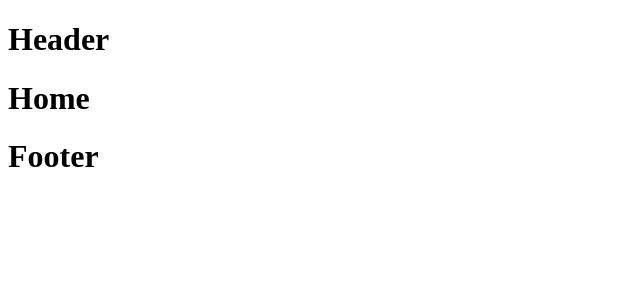
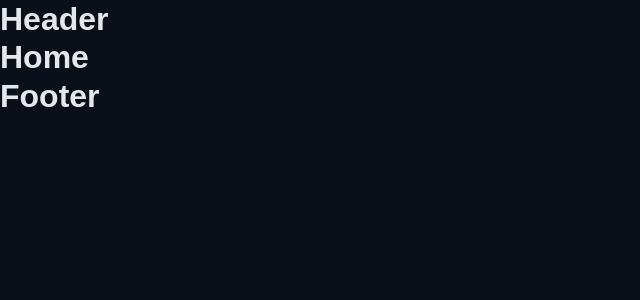
Before and after one commit to CodingClub-SATI/Coding-club-frontend-v1, a React (Vite) app: page / in a window 1280 px wide. Shown: the top 300 px of the page, without its empty margins (0-640 px from the left). Built offline with nearby package versions, Linux system fonts and the light colour scheme.

Commit message:
feat: add glocal css files

```diff
--- /dev/null
+++ b/src/styles/global.css
@@ -0,0 +1,230 @@
+:root {
+  color-scheme: dark;
+
+  /* =========================================
+      RGB Color Palette
+    ========================================= */
+  --bg-primary-rgb: 11, 15, 25;
+  --bg-secondary-rgb: 17, 24, 39;
+  --bg-muted-rgb: 31, 41, 55;
+  --bg-hover-rgb: 26, 34, 53;
+
+  --text-primary-rgb: 229, 231, 235;
+  --text-muted-rgb: 156, 163, 175;
+
+  --brand-primary-rgb: 0, 255, 136;
+  --brand-secondary-rgb: 139, 92, 246;
+  --brand-accent-rgb: 0, 245, 255;
+  --brand-destructive-rgb: 239, 68, 68;
+
+  --rank-gold-rgb: 255, 215, 0;
+  --rank-silver-rgb: 192, 192, 192;
+  --rank-bronze-rgb: 205, 127, 50;
+
+  /* =========================================
+      Constructed Colors
+    ========================================= */
+  --bg-primary: rgb(var(--bg-primary-rgb));
+  --bg-secondary: rgb(var(--bg-secondary-rgb));
+  --bg-muted: rgb(var(--bg-muted-rgb));
+  --bg-hover: rgb(var(--bg-hover-rgb));
+
+  --text-primary: rgb(var(--text-primary-rgb));
+  --text-muted: rgb(var(--text-muted-rgb));
+
+  --brand-primary: rgb(var(--brand-primary-rgb));
+  --brand-secondary: rgb(var(--brand-secondary-rgb));
+  --brand-accent: rgb(var(--brand-accent-rgb));
+  --brand-destructive: rgb(var(--brand-destructive-rgb));
+
+  --rank-gold: rgb(var(--rank-gold-rgb));
+  --rank-silver: rgb(var(--rank-silver-rgb));
+  --rank-bronze: rgb(var(--rank-bronze-rgb));
+
+  /* =========================================
+      Spacing System
+    ========================================= */
+  --space-letter: 0.05em;
+  --space-xs:  0.25rem;      /* 4px - Micro gaps */
+  --space-sm:  0.5rem;       /* 8px - Tight padding */
+  --space-md: 0.75rem;      /* 12px - Inputs, buttons */
+  --space-base: 1rem;         /* 16px - Default margins */
+  --space-lg: 1.5rem;       /* 24px - Card padding */
+  --space-xl: 2rem;         /* 32px - Container padding */
+  --space-2xl: 3rem;         /* 48px - Section breaks */
+  --space-3xl: 4rem;         /* 64px - Large padding */
+  --space-hero: 6rem;         /* 96px - Hero padding */
+
+  /* =========================================
+      UI Elements & Borders
+    ========================================= */
+  --container-main: 75rem;  /* 1200px */
+  --container-sm: 37.5rem;  /* 600px */
+  --header-height: 80px;
+
+  --border-default: var(--bg-muted);
+  --border-dim: rgba(var(--brand-primary-rgb), 0.15);
+  --border-glow: rgba(var(--brand-primary-rgb), 0.5);
+  --ring: var(--brand-accent);
+
+  --radius-xs: 0.25rem;
+  --radius-sm: 0.375rem;
+  --radius-md: 0.75rem;
+  --radius-lg: 1rem;
+  --radius-full: 999px;
+
+  --blur-sm: blur(4px);
+  --blur-md: blur(12px);
+
+  /* =========================================
+      Typography Scale
+    ========================================= */
+  --font-display: 'Orbitron', 'Exo 2', sans-serif;
+  --font-body: 'Inter', 'Poppins', sans-serif;
+
+  --text-xs:   0.75rem;     /* 12px - Tags, badges */
+  --text-sm:   0.875rem;    /* 14px - Secondary text */
+  --text-base: 1rem;        /* 16px - Main body copy */
+  --text-lg:   1.125rem;    /* 18px - Small headers */
+  --text-xl:   1.25rem;     /* 20px - Card titles */
+  --text-2xl:  1.5rem;      /* 24px - Section headers */
+  --text-3xl:  1.875rem;    /* 30px - Large headers */
+  --text-4xl:  2.25rem;     /* 36px - Page titles */
+  --text-5xl:  3rem;        /* 48px - Hero text */
+
+  /* =========================================
+      Z-Index Scale
+    ========================================= */
+  --z-canvas: 0;
+  --z-base: 1;
+  --z-sticky: 100;
+  --z-modal: 1000;
+  --z-toast: 9999;
+
+  /* =========================================
+      Animation & Timing
+    ========================================= */
+  --duration-fast: 150ms;
+  --duration-base: 300ms;
+  --duration-slow: 600ms;
+
+  /* =========================================
+      Effects & Shadows
+    ========================================= */
+  --transition-base:
+    all var(--duration-base) cubic-bezier(0.4, 0, 0.2, 1);
+
+  --shadow-glow-primary:
+    0 0 20px rgba(var(--brand-primary-rgb), 0.4),
+    0 0 40px rgba(var(--brand-primary-rgb), 0.2);
+  --shadow-glow-primary-dim:
+    0 0 8px rgba(var(--brand-primary-rgb), 0.3);
+
+  --shadow-glow-secondary:
+    0 0 20px rgba(var(--brand-secondary-rgb), 0.4),
+    0 0 40px rgba(var(--brand-secondary-rgb), 0.2);
+  --shadow-glow-accent:
+    0 0 20px rgba(var(--brand-accent-rgb), 0.4),
+    0 0 40px rgba(var(--brand-accent-rgb), 0.2);
+
+  --text-glow-primary:
+    0 0 10px rgba(var(--brand-primary-rgb), 0.7);
+  --text-glow-secondary:
+    0 0 10px rgba(var(--brand-secondary-rgb), 0.7);
+  --text-glow-accent:
+    0 0 10px rgba(var(--brand-accent-rgb), 0.7);
+}
+
+/* =========================================
+    Global Reset and Base Style
+  ========================================= */
+
+*, *::before, *::after {
+    box-sizing: border-box;
+    margin: 0;
+    padding: 0;
+}
+
+html {
+  scroll-behavior: smooth;
+  scrollbar-width: thin;
+  scroll-padding-top: var(--header-height);
+  scrollbar-color: var(--brand-primary) var(--bg-secondary);
+  -webkit-font-smoothing: antialiased;
+  -moz-osx-font-smoothing: grayscale;
+}
+
+html::-webkit-scrollbar { width: 6px; }
+html::-webkit-scrollbar-track { background: var(--bg-secondary); }
+html::-webkit-scrollbar-thumb {
+  background: var(--brand-primary);
+  border-radius: 3px;
+}
+
+body {
+    color: var(--text-primary);
+    background-color: var(--bg-primary);
+    font-family: var(--font-body);
+    line-height: 1.6;
+    overflow-x: hidden;
+}
+
+img, picture, video, canvas, svg {
+  display: block;
+  max-width: 100%;
+}
+
+input, button, textarea, select {
+  font: inherit;
+  color: inherit;
+  background: transparent;
+}
+
+:focus-visible {
+  outline: 2px solid var(--ring);
+  outline-offset: 4px;
+}
+
+/* =========================================
+    Typography
+  ========================================= */
+
+h1, h2, h3, h4 {
+  font-family: var(--font-display);
+  line-height: 1.2;
+}
+
+/* =========================================
+    Animation
+  ========================================= */
+@keyframes fadeInUp {
+  from { opacity: 0; transform: translateY(30px); }
+  to { opacity: 1; transform: translateY(0); }
+}
+
+@keyframes fadeIn {
+  from { opacity: 0; }
+  to { opacity: 1; }
+}
+
+@keyframes glowPulse {
+  0%, 100% { box-shadow: var(--shadow-glow-primary-dim); }
+  50% { box-shadow: var(--shadow-glow-primary); }
+}
+
+@keyframes float {
+  0%, 100% { transform: translateY(0px); }
+  50% { transform: translateY(-12px); }
+}
+
+/* =========================================
+    Motion sensitivity as per OS settings
+  ========================================= */
+@media (prefers-reduced-motion: reduce) {
+  *, *::before, *::after {
+    animation-duration: 0.01ms !important;
+    animation-iteration-count: 1 !important;
+    transition-duration: 0.01ms !important;
+    scroll-behavior: auto !important;
+  }
+}
--- /dev/null
+++ b/src/styles/utilities.css
@@ -0,0 +1,88 @@
+/* =========================================
+    Layout and Spacing
+  ========================================== */
+.app-wrapper { position: relative; z-index: var(--z-base); }
+.section { padding: var(--space-hero) 0; }
+.container {
+  max-width: var(--container-main);
+  padding: 0 var(--space-xl);
+  margin: 0 auto;
+}
+
+.grid-2 { display: grid; grid-template-columns: repeat(2, 1fr); gap: var(--space-xl); }
+.grid-3 { display: grid; grid-template-columns: repeat(3, 1fr); gap: var(--space-xl); }
+.grid-4 { display: grid; grid-template-columns: repeat(4, 1fr); gap: var(--space-xl); }
+
+@media (max-width: 900px) {
+  .grid-3 { grid-template-columns: repeat(2, 1fr); }
+  .grid-4 { grid-template-columns: repeat(2, 1fr); }
+}
+@media (max-width: 600px) {
+  .grid-2, .grid-3, .grid-4 { grid-template-columns: 1fr; }
+  .section { padding: var(--space-2xl) 0; }
+}
+
+/* =========================================
+    Typography Utilities
+  ========================================== */
+.section-title {
+  font-size: clamp(var(--text-2xl), calc(1rem + 3vw), var(--text-4xl));
+  text-align: center;
+  margin-bottom: var(--space-md);
+  color: var(--text-primary);
+}
+.section-subtitle {
+  text-align: center;
+  color: var(--text-muted);
+  margin-bottom: var(--space-2xl);
+  font-size: var(--text-base);
+}
+
+.text-primary-glow {
+    color: var(--brand-primary);
+    text-shadow: var(--text-glow-primary);
+}
+.text-secondary-glow {
+    color: var(--brand-secondary);
+    text-shadow: var(--text-glow-secondary);
+}
+
+.neon-divider {
+  height: 1px;
+  background: linear-gradient(to right, transparent, var(--brand-primary), var(--brand-secondary), transparent);
+  margin: 0;
+  opacity: 0.4;
+}
+
+/* =========================================
+    Animation Utility Classes
+  ========================================== */
+.fade-up { animation: fadeInUp var(--duration-slow) ease forwards; }
+.fade-in { animation: fadeIn var(--duration-slow) ease forwards; }
+
+@keyframes scanline {
+  0% { top: -10px; }
+  100% { top: 100%; }
+}
+
+@keyframes blink {
+  0%, 100% { opacity: 1; }
+  50% { opacity: 0; }
+}
+
+/* ===================================================
+    Utility classes to apply the animations in React
+  ==================================================== */
+.animate-scanline {
+  position: absolute; /* Add absolute positioning */
+  left: 0;
+  width: 100%;
+  height: 2px; /* Or whatever thickness you want */
+  background: var(--brand-primary);
+  animation: scanline 8s linear infinite;
+  pointer-events: none;
+}
+
+.animate-blink {
+  animation: blink 1s step-end infinite;
+}
```
Also changed, not shown: src/main.jsx (+6 -4 lines), src/index.css (deleted).
